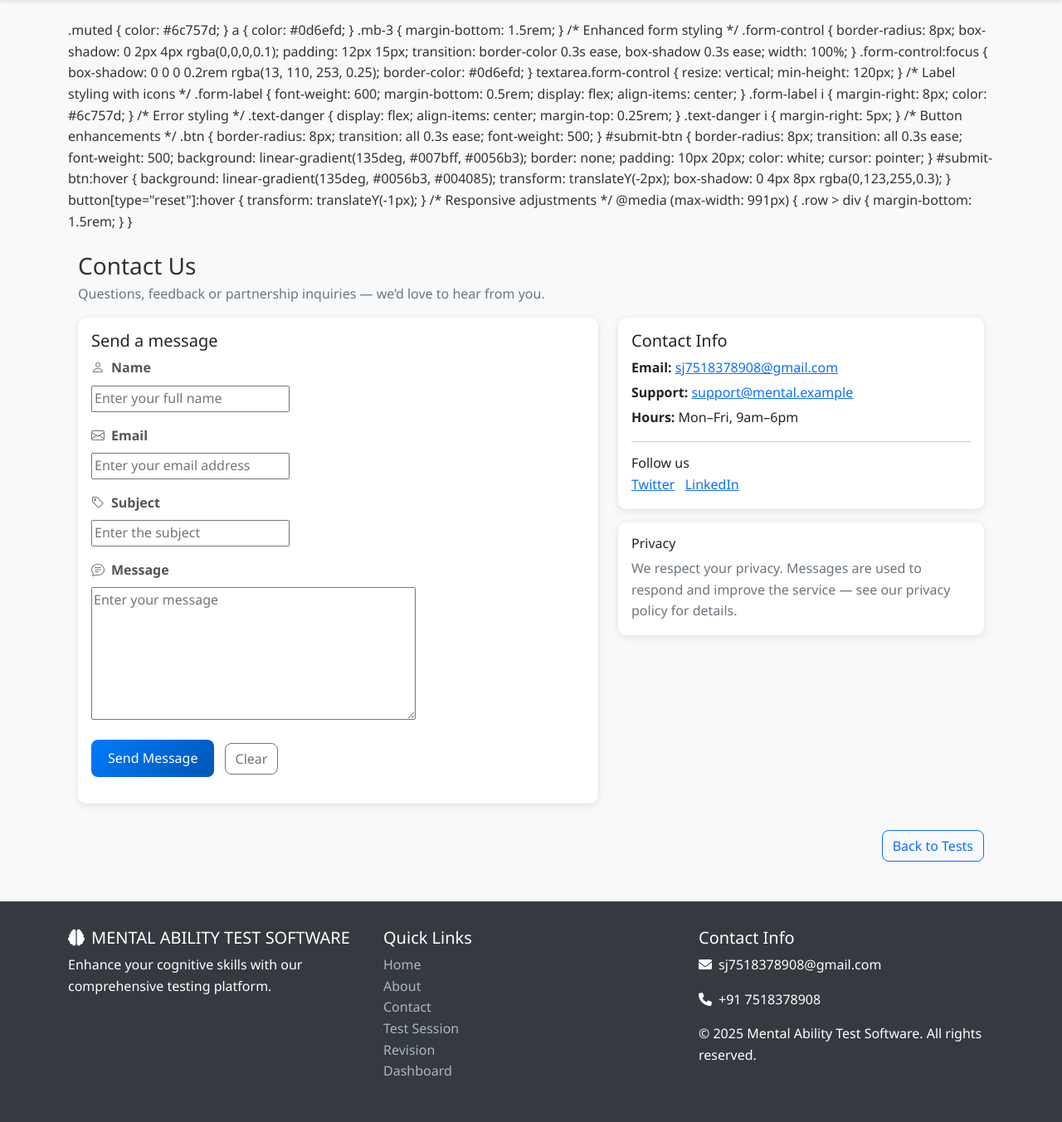
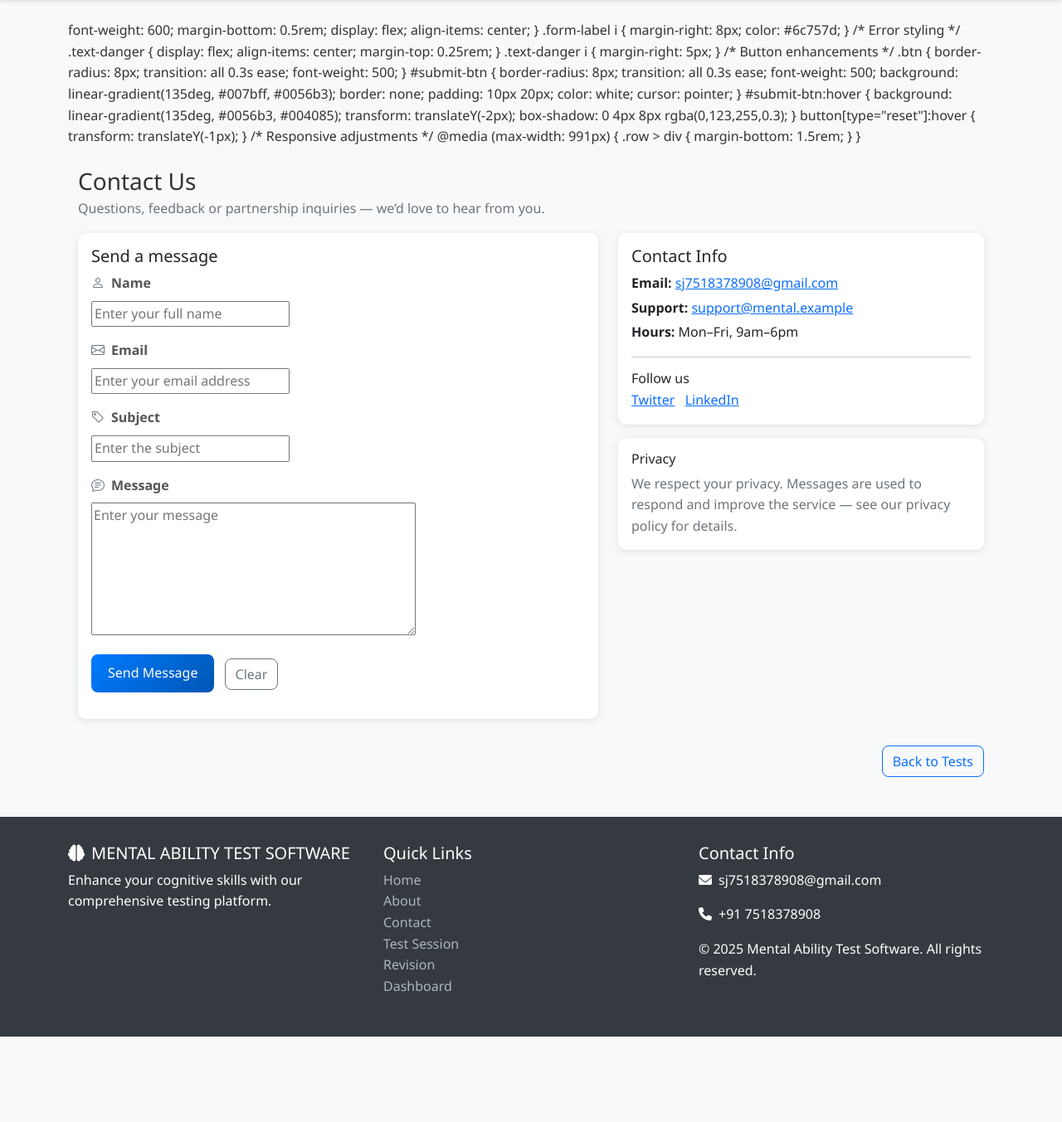
Before and after one commit to shubh-jaiswal-897/MENTAL-ABILITY-TEST-SOFTWARE, a Django app: page /contact/ in a window 1280 px wide. Shown: the part 83-1436 px from the top of the page at 83% size. After the commit the page ends 1333 px from the top, so only its background shows below. Run offline with Django 4.2, Linux system fonts and the light colour scheme.

Commit message:
save all code resorce

```diff
--- a/templates/contact.html
+++ b/templates/contact.html
@@ -5,29 +5,7 @@
 {% block content %}
   <link rel="stylesheet" href="https://cdn.jsdelivr.net/npm/bootstrap-icons@1.10.0/font/bootstrap-icons.css">
 
-    .muted { color: #6c757d; }
-    a { color: #0d6efd; }
-    .mb-3 { margin-bottom: 1.5rem; }
 
-    /* Enhanced form styling */
-    .form-control {
-      border-radius: 8px;
-      box-shadow: 0 2px 4px rgba(0,0,0,0.1);
-      padding: 12px 15px;
-      transition: border-color 0.3s ease, box-shadow 0.3s ease;
-      width: 100%;
-    }
-    .form-control:focus {
-      box-shadow: 0 0 0 0.2rem rgba(13, 110, 253, 0.25);
-      border-color: #0d6efd;
-    }
-    textarea.form-control {
-      resize: vertical;
-      min-height: 120px;
-    }
-
-    /* Label styling with icons */
-    .form-label {
       font-weight: 600;
       margin-bottom: 0.5rem;
       display: flex;
```
